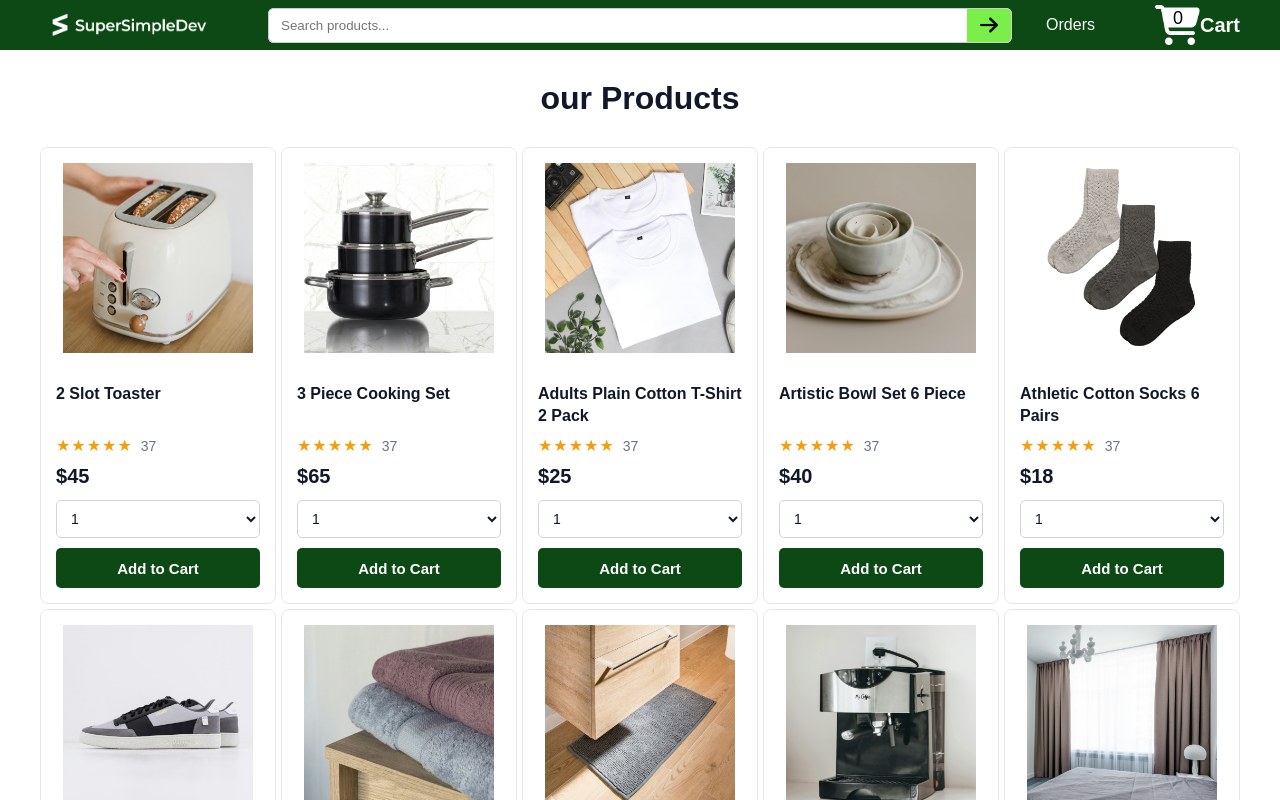
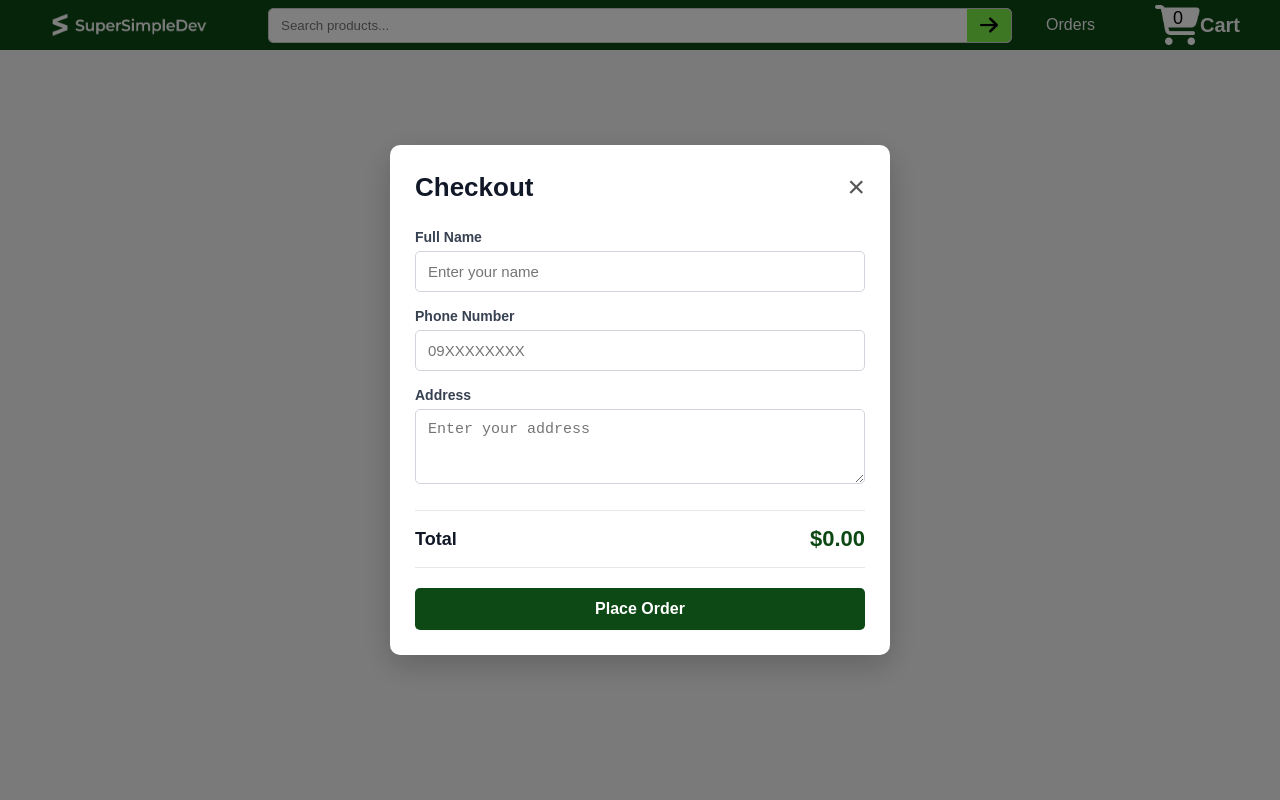
Before and after one commit to Edldev12/Ecommerce-project, a React (Vite) app: page /checkout in a window 1280 px wide. Shown: the top 800 px of the page. Built offline with nearby package versions, Linux system fonts and the light colour scheme.

Commit message:
cdo check out form react and style

```diff
--- a/src/App.jsx
+++ b/src/App.jsx
@@ -1,23 +1,22 @@
+import { Routes, Route } from "react-router-dom";
+
 import Header from "./component/Header";
+import HomePage from "./pages/HomePage";
+import CheckoutPage from "./pages/CheckoutPage";
+
 import { CartProvider } from "./contaxt/CartProvider";
-import products from "./data/products";
+
 import "./App.css";
-import ProductCard from "./component/ProductCard";
 
 function App() {
   return (
     <CartProvider>
       <Header />
-      <main className="products-container">
-        <h1>our Products</h1>
-        <div className="product-grid">
-          {products.map((product) => (
-            <ProductCard
-              key={product.id}
-              product={product} />
-          ))}
-        </div>
-      </main>
+
+      <Routes>
+        <Route path="/" element={<HomePage />} />
+        <Route path="/checkout" element={<CheckoutPage />} />
+      </Routes>
     </CartProvider>
   );
 }
--- /dev/null
+++ b/src/component/Checkout.css
@@ -0,0 +1,179 @@
+/* ========================================
+   CHECKOUT OVERLAY
+======================================== */
+
+.checkout-overlay {
+  position: fixed;
+  inset: 0;
+
+  background: rgba(0, 0, 0, 0.5);
+
+  display: flex;
+  align-items: center;
+  justify-content: center;
+
+  z-index: 2000;
+
+  padding: 20px;
+}
+
+
+/* ========================================
+   CHECKOUT BOX
+======================================== */
+
+.checkout {
+  width: 100%;
+  max-width: 500px;
+
+  background: white;
+  border-radius: 10px;
+
+  padding: 25px;
+
+  box-shadow: 0 10px 30px rgba(0, 0, 0, 0.2);
+}
+
+
+/* ========================================
+   HEADER
+======================================== */
+
+.checkout-header {
+  display: flex;
+  align-items: center;
+  justify-content: space-between;
+
+  margin-bottom: 25px;
+}
+
+.checkout-header h2 {
+  font-size: 26px;
+  color: #111827;
+}
+
+.close-checkout {
+  border: none;
+  background: none;
+
+  font-size: 30px;
+  color: #555;
+
+  cursor: pointer;
+}
+
+.close-checkout:hover {
+  color: #000;
+}
+
+
+/* ========================================
+   FORM
+======================================== */
+
+.checkout form {
+  display: flex;
+  flex-direction: column;
+}
+
+.checkout label {
+  margin-bottom: 6px;
+
+  font-size: 14px;
+  font-weight: 600;
+
+  color: #374151;
+}
+
+.checkout input,
+.checkout textarea {
+  width: 100%;
+
+  padding: 11px 12px;
+
+  margin-bottom: 16px;
+
+  border: 1px solid #d1d5db;
+  border-radius: 5px;
+
+  font-size: 15px;
+
+  outline: none;
+}
+
+.checkout input:focus,
+.checkout textarea:focus {
+  border-color: #0d4914;
+}
+
+.checkout textarea {
+  resize: vertical;
+}
+
+
+/* ========================================
+   TOTAL
+======================================== */
+
+.checkout-total {
+  display: flex;
+  justify-content: space-between;
+  align-items: center;
+
+  margin: 10px 0 20px;
+
+  padding: 15px 0;
+
+  border-top: 1px solid #e5e7eb;
+  border-bottom: 1px solid #e5e7eb;
+}
+
+.checkout-total span {
+  font-size: 18px;
+  font-weight: 600;
+}
+
+.checkout-total strong {
+  font-size: 22px;
+  color: #0d4914;
+}
+
+
+/* ========================================
+   MESSAGE
+======================================== */
+
+.checkout-message {
+  margin-bottom: 15px;
+
+  text-align: center;
+
+  font-size: 14px;
+  color: #0d4914;
+}
+
+
+/* ========================================
+   PLACE ORDER
+======================================== */
+
+.place-order {
+  width: 100%;
+
+  padding: 12px;
+
+  border: none;
+  border-radius: 5px;
+
+  background: #0d4914;
+  color: white;
+
+  font-size: 16px;
+  font-weight: 600;
+
+  cursor: pointer;
+}
+
+.place-order:hover {
+  background: #11651c;
+}
--- /dev/null
+++ b/src/component/Checkout.jsx
@@ -0,0 +1,118 @@
+import { useState } from "react";
+import "./Checkout.css";
+
+function Checkout({ cart, total, onClose }) {
+  const [formData, setFormData] = useState({
+    name: "",
+    phone: "",
+    address: "",
+  });
+
+  const [message, setMessage] = useState("");
+
+  const handleChange = (e) => {
+    const { name, value } = e.target;
+
+    setFormData({
+      ...formData,
+      [name]: value,
+    });
+  };
+
+  const handleSubmit = (e) => {
+    e.preventDefault();
+
+    if (!formData.name || !formData.phone || !formData.address) {
+      setMessage("Please fill in all fields.");
+      return;
+    }
+
+    if (!/^09\d{8}$/.test(formData.phone)) {
+      setMessage("Please enter a valid Ethiopian phone number.");
+      return;
+    }
+
+    console.log("Order:", {
+      customer: formData,
+      items: cart,
+      total: total,
+    });
+
+    setMessage("Order placed successfully!");
+
+    setFormData({
+      name: "",
+      phone: "",
+      address: "",
+    });
+  };
+
+  return (
+    <div className="checkout-overlay">
+      <div className="checkout">
+
+        <div className="checkout-header">
+          <h2>Checkout</h2>
+
+          <button
+            className="close-checkout"
+            onClick={onClose}
+          >
+            ×
+          </button>
+        </div>
+
+        <form onSubmit={handleSubmit}>
+
+          <label>Full Name</label>
+          <input
+            type="text"
+            name="name"
+            value={formData.name}
+            onChange={handleChange}
+            placeholder="Enter your name"
+          />
+
+          <label>Phone Number</label>
+          <input
+            type="tel"
+            name="phone"
+            value={formData.phone}
+            onChange={handleChange}
+            placeholder="09XXXXXXXX"
+          />
+
+          <label>Address</label>
+          <textarea
+            name="address"
+            value={formData.address}
+            onChange={handleChange}
+            placeholder="Enter your address"
+            rows="3"
+          />
+
+          <div className="checkout-total">
+            <span>Total</span>
+            <strong>${total.toFixed(2)}</strong>
+          </div>
+
+          {message && (
+            <p className="checkout-message">
+              {message}
+            </p>
+          )}
+
+          <button
+            type="submit"
+            className="place-order"
+          >
+            Place Order
+          </button>
+
+        </form>
+      </div>
+    </div>
+  );
+}
+
+export default Checkout;
--- a/src/pages/CheckoutPage.jsx
+++ b/src/pages/CheckoutPage.jsx
@@ -0,0 +1,24 @@
+import { useState } from "react";
+import Checkout from "../component/Checkout";
+
+function CheckoutPage() {
+  const [showCheckout, setShowCheckout] = useState(true);
+
+  const handleClose = () => {
+    setShowCheckout(false);
+  };
+
+  if (!showCheckout) {
+    return <h1>Checkout closed</h1>;
+  }
+
+  return (
+    <Checkout
+      cart={[]}
+      total={0}
+      onClose={handleClose}
+    />
+  );
+}
+
+export default CheckoutPage;
--- a/src/pages/HomePage.jsx
+++ b/src/pages/HomePage.jsx
@@ -1,14 +1,21 @@
-import { Header } from "../component/Header";
+import products from "../data/products";
+import ProductCard from "../component/ProductCard";
 
 function HomePage() {
   return (
-    <>
-      <title>Home Page</title>
-      <Header />
-      <div className="home-page">
+    <main className="products-container">
+      <h1>Our Products</h1>
 
+      <div className="product-grid">
+        {products.map((product) => (
+          <ProductCard
+            key={product.id}
+            product={product}
+          />
+        ))}
       </div>
-    </>
-  )
+    </main>
+  );
 }
+
 export default HomePage;
```
